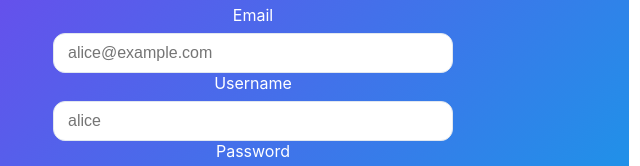
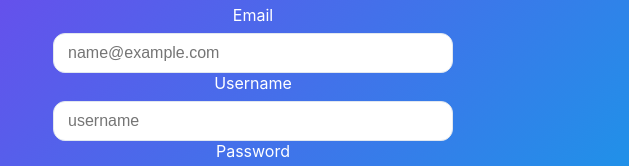
Before and after one commit to ipshitabhardwaj/STEM_QUEST, a website with bundled scripts: page login.html in a window 1280 px wide. Shown: the part 288-454 px from the top of the page, 387-1027 px from the left. Built offline with nearby package versions, Linux system fonts and the light colour scheme.

Commit message:
login.html

```diff
--- a/login.html
+++ b/login.html
@@ -24,10 +24,10 @@
 
         <div class="mt" style="max-width:400px; margin:auto;">
           <label for="email">Email</label>
-          <input type="email" id="email" class="select-wrap" placeholder="alice@example.com" />
+          <input type="email" id="email" class="select-wrap" placeholder="name@example.com" />
 
           <label for="username" class="mt">Username</label>
-          <input type="text" id="username" class="select-wrap" placeholder="alice" />
+          <input type="text" id="username" class="select-wrap" placeholder="username" />
 
           <label for="password" class="mt">Password</label>
           <input type="password" id="password" class="select-wrap" placeholder="••••••" />
```
